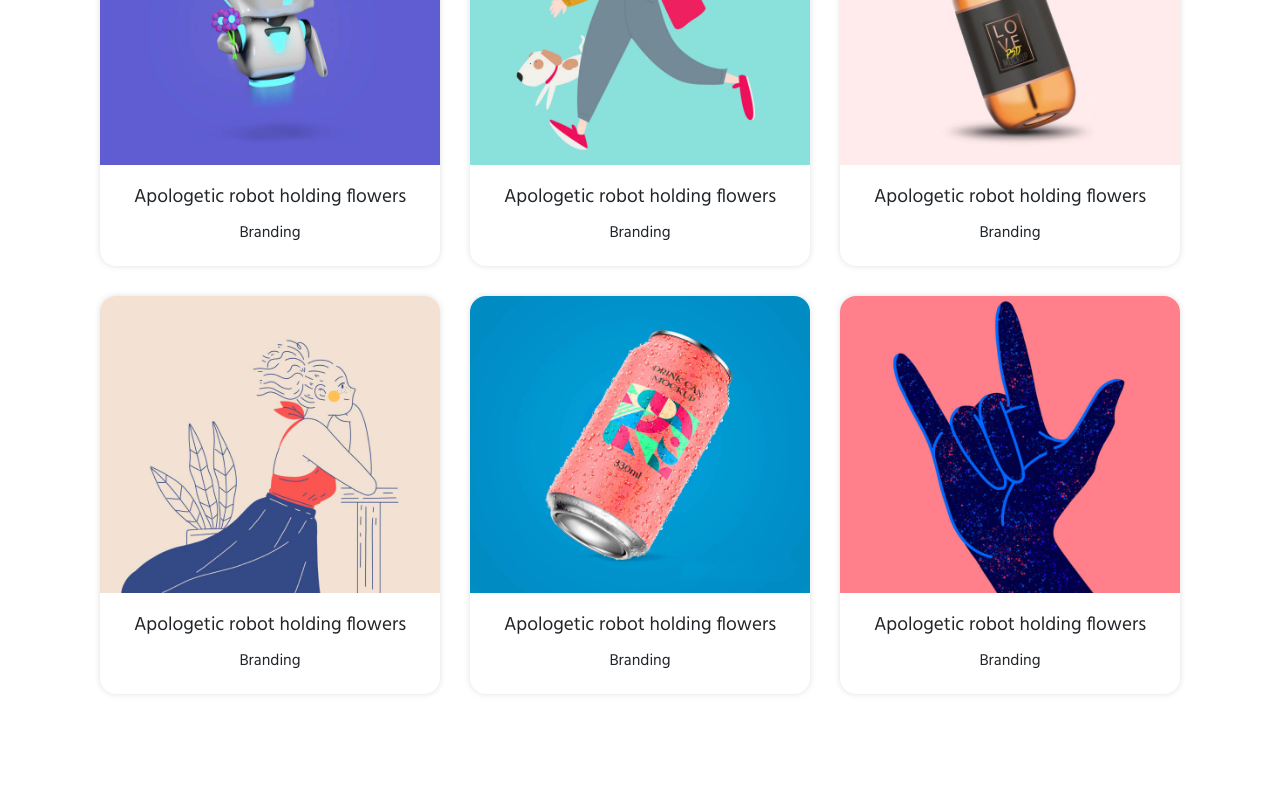
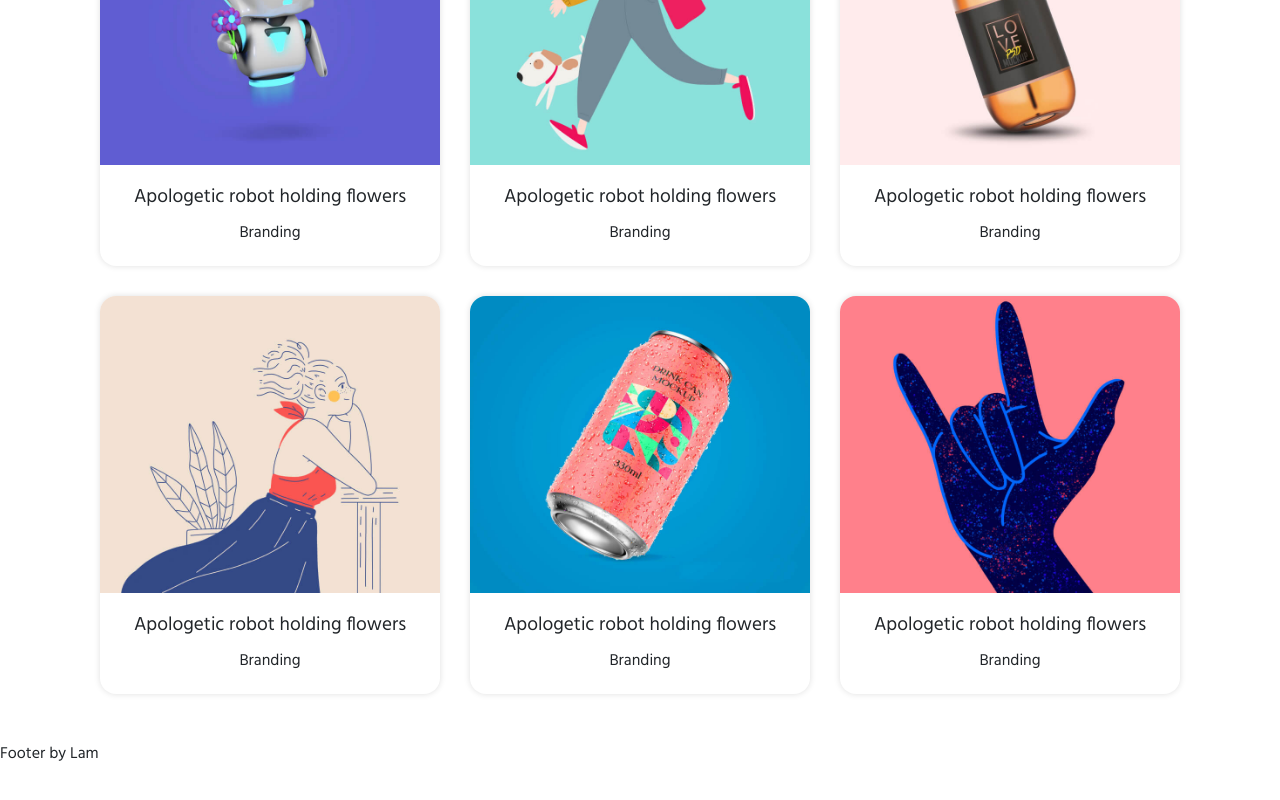
Before and after one commit to tiendung0123/bc60_portfolio, a plain HTML site: page index.html in a window 1280 px wide. Shown: the part 1171-1971 px from the top of the page. Drawn offline with nearby package versions, Linux system fonts and the light colour scheme.

Commit message:
implement by lam

```diff
--- a/index.html
+++ b/index.html
@@ -288,7 +288,7 @@
   <section class="award"></section>
 
   <!-- Footer  -->
-  <footer></footer>
+  <footer>Footer by Lam</footer>
 
 
 
```
